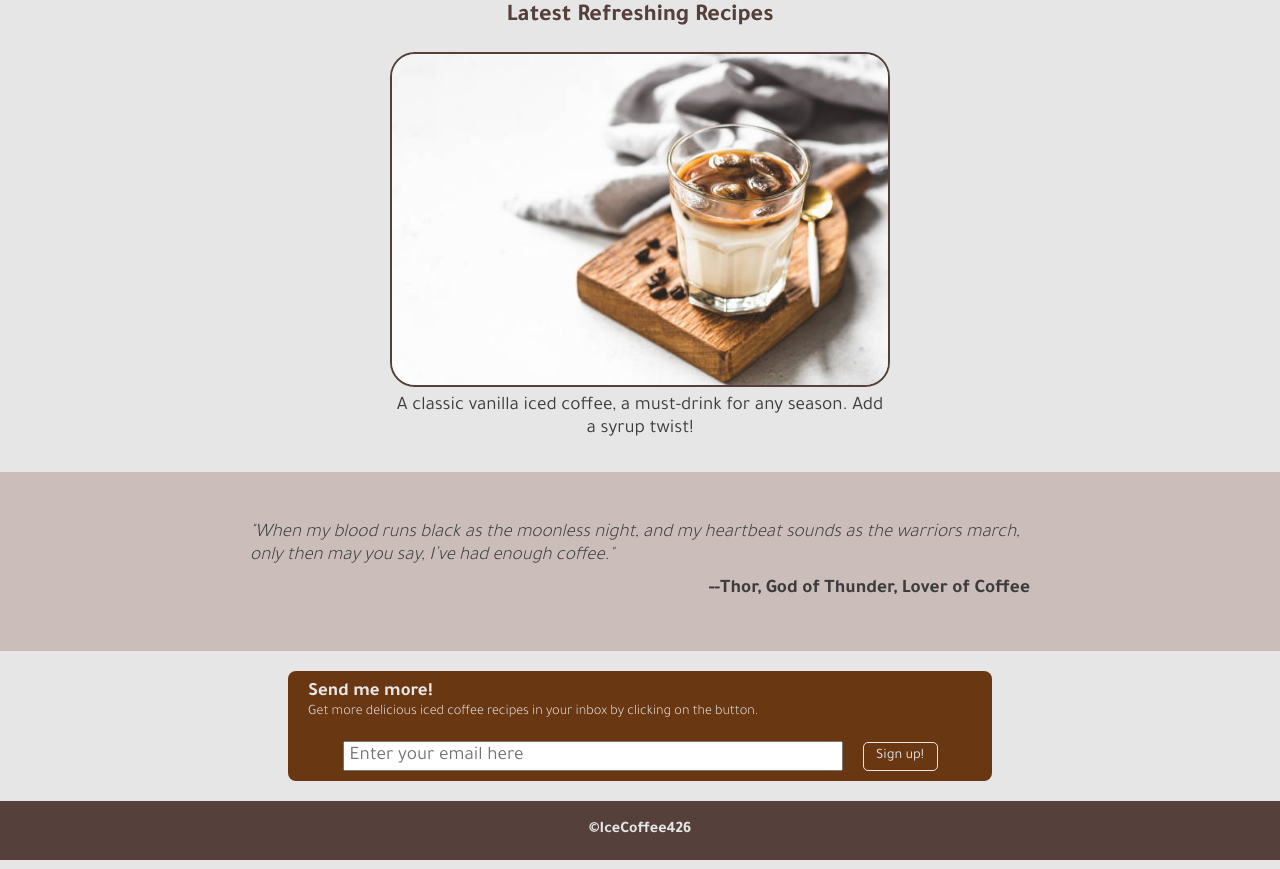
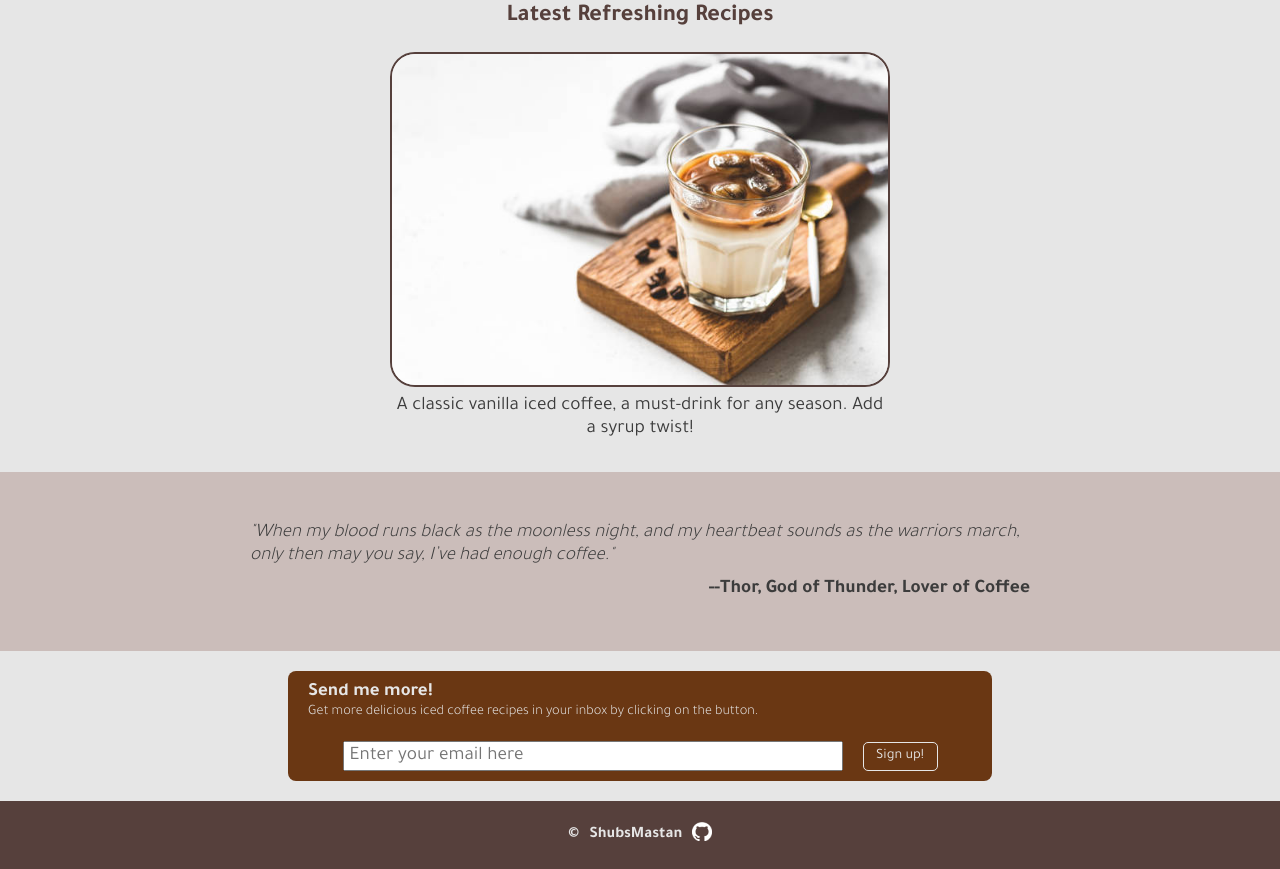
Before and after one commit to IceCoffee426/ice-coffee-recipes, a plain HTML site: page index.html in a window 1280 px wide. Shown: the part 442-1311 px from the top of the page. Drawn offline with nearby package versions, Linux system fonts and the light colour scheme.

Commit message:
Update GitHub links

```diff
--- a/index.html
+++ b/index.html
@@ -190,7 +190,18 @@
 
     <!-- Footer -->
     <footer>
-      <p>&copy;<a href="https://github.com/IceCoffee426">IceCoffee426</a></p>
+      <p>&copy;</p>
+      <p><a href="https://github.com/ShubsMastan">ShubsMastan</a></p>
+      <p>
+        <a href="https://github.com/ShubsMastan">
+          <img
+            id="github-logo"
+            height="20px"
+            width="auto"
+            src="./images/github-mark-white.png"
+          />
+        </a>
+      </p>
     </footer>
   </body>
 </html>
--- a/styles.css
+++ b/styles.css
@@ -354,10 +354,19 @@ footer {
   padding: var(--padding-std);
   font-weight: var(--fw-thick);
   color: var(--clr-text-light);
+  display: flex;
+  justify-content: center;
+  align-items: center;
+  gap: 10px;
 }
 
 footer p {
   text-align: center;
+  padding: 0;
+}
+
+#github-logo {
+  padding-top: 1px;
 }
 
 /* Media queries */
```
Also changed, not shown: images/github-mark-white.png (added).
